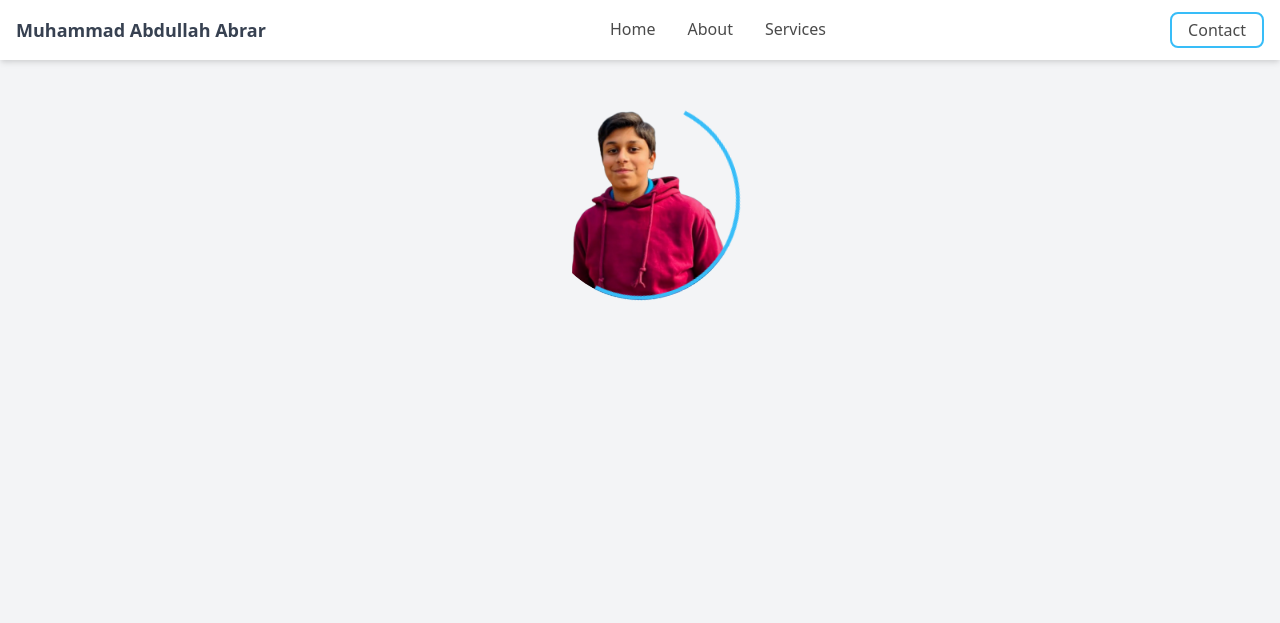
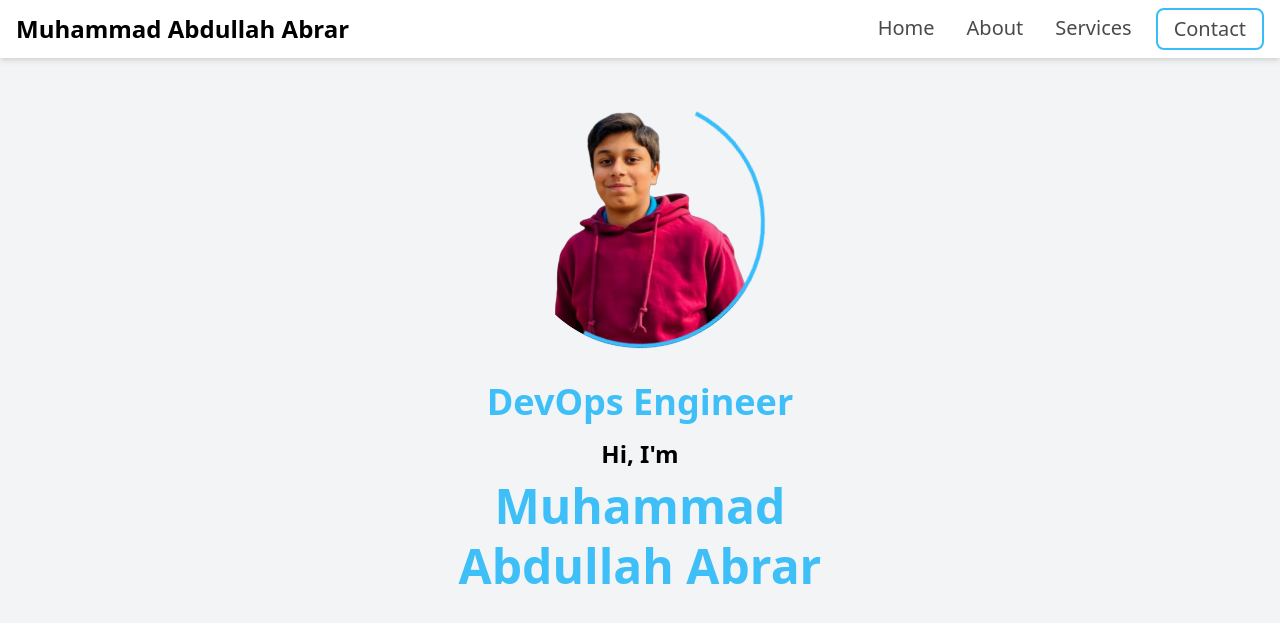
Before and after one commit to Abdullah-0-3/Abdullah-Portfolio, a Flask app: page / in a window 1280 px wide. Shown: the top 623 px of the page. Run offline with Flask 3, Linux system fonts and the light colour scheme.

Commit message:
4: Completed Half of Home Page

```diff
--- a/app/static/css/custom.css
+++ b/app/static/css/custom.css
@@ -1,13 +1,14 @@
 /* Link hover effect */
 .nav-link {
-    color: #4a4a4a; /* Default color */
+    color: #4a4a4a;
     transition: color 0.3s, border-bottom 0.3s;
     border-bottom: 2px solid transparent;
     padding: 2px 8px;
+    font-size: 1.25rem; /* Larger font size */
 }
 
 .nav-link:hover {
-    color: #38bdf8; /* Skyblue hover color */
+    color: #38bdf8;
     border-bottom: 2px solid #38bdf8;
 }
 
@@ -18,28 +19,29 @@
     border-radius: 8px;
     padding: 4px 16px;
     transition: color 0.3s, background-color 0.3s;
+    font-size: 1.25rem;
 }
 
 .btn-contact:hover {
     color: #38bdf8;
-    background-color: #e0f7ff; /* Light skyblue background */
+    background-color: #e0f7ff;
 }
 
-/* Profile picture border animation */
-.border-animation {
+/* Profile picture border animation - Larger Image */
+.border-animation-large {
     position: relative;
-    width: 200px;
-    height: 200px;
+    width: 250px; /* Slightly larger width */
+    height: 250px; /* Slightly larger height */
     margin: 0 auto;
 }
 
-.border-animation img {
+.border-animation-large img {
     border-radius: 50%;
     width: 100%;
     height: 100%;
 }
 
-.border-animation::before {
+.border-animation-large::before {
     content: "";
     position: absolute;
     top: 0;
@@ -53,11 +55,25 @@
     animation: rotateBorder 3s linear infinite;
 }
 
+/* Border Rotation */
 @keyframes rotateBorder {
-    from {
+    0% {
         transform: rotate(0deg);
     }
-    to {
+    100% {
         transform: rotate(360deg);
     }
 }
+
+/* Custom Font Sizes for Text Elements */
+.text-lg { font-size: 1.5rem; }      /* For "Hi, I'm" */
+.text-5xl { font-size: 3rem; color: #3fbff8;}        /* For larger name size */
+.text-xl { font-size: 2.25rem; color: #3fbff8;}       /* For skills text */
+
+/* Responsive Navigation for Mobile */
+@media (max-width: 768px) {
+    .nav-link,
+    .btn-contact {
+        font-size: 1rem;
+    }
+}
--- a/app/templates/base.html
+++ b/app/templates/base.html
@@ -3,32 +3,33 @@
 <head>
     <meta charset="UTF-8">
     <meta name="viewport" content="width=device-width, initial-scale=1.0">
-    <title>
-        {% block title %}
-        {% endblock %}
-    </title>
+    <title>{% block title %}{% endblock %}</title>
     <!-- Include Tailwind CSS CDN -->
     <link href="https://cdn.jsdelivr.net/npm/tailwindcss@2.2.19/dist/tailwind.min.css" rel="stylesheet">
     <link rel="stylesheet" href="{{ url_for('static', filename='css/custom.css') }}">
 </head>
 <body class="bg-gray-100">
 
-    <!-- Navigation Bar -->
+    <!-- Navigation Bar with Responsive Toggle -->
     <nav class="bg-white shadow-md">
-        <div class="container mx-auto px-4 py-3 flex justify-between items-center">
+        <div class="container mx-auto px-4 py-2 flex justify-between items-center">
             <!-- Left Side: Your Name -->
-            <div class="text-lg font-semibold text-gray-700">
+            <div class="text-lg font-semibold text-sky-500">
                 Muhammad Abdullah Abrar
             </div>
-                <!-- Right Side: Navigation Links -->
-                <div class="space-x-4 flex items-center">
-                    <a href="/home" class="nav-link">Home</a>
-                    <a href="/about" class="nav-link">About</a>
-                    <a href="/services" class="nav-link">Services</a>
-                    <!-- <a href="/contact" class="btn-contact">Contact</a> -->
-                </div>
-
-                <!-- Button: Contact -->
+            <!-- Hamburger Menu Icon for Mobile -->
+            <div class="md:hidden">
+                <button id="nav-toggle" class="focus:outline-none">
+                    <svg class="w-6 h-6 text-gray-700" fill="none" stroke="currentColor" viewBox="0 0 24 24" xmlns="http://www.w3.org/2000/svg">
+                        <path stroke-linecap="round" stroke-linejoin="round" stroke-width="2" d="M4 6h16M4 12h16M4 18h16"></path>
+                    </svg>
+                </button>
+            </div>
+            <!-- Right Side: Navigation Links -->
+            <div class="hidden md:flex space-x-4 items-center" id="nav-menu">
+                <a href="/home" class="nav-link">Home</a>
+                <a href="/about" class="nav-link">About</a>
+                <a href="/services" class="nav-link">Services</a>
                 <a href="/contact" class="btn-contact">Contact</a>
             </div>
         </div>
@@ -36,9 +37,16 @@
 
     <!-- Main Content Area -->
     <div class="container mx-auto mt-10 px-4">
-        {% block content %}
-        {% endblock %}
+        {% block content %}{% endblock %}
     </div>
 
+    <!-- JavaScript for Toggle -->
+    <script>
+        const navToggle = document.getElementById('nav-toggle');
+        const navMenu = document.getElementById('nav-menu');
+        navToggle.addEventListener('click', () => {
+            navMenu.classList.toggle('hidden');
+        });
+    </script>
 </body>
 </html>
--- a/app/templates/home.html
+++ b/app/templates/home.html
@@ -5,8 +5,36 @@
 {% endblock %}
 
 {% block content %}
-    <div class="border-animation mt-10">
+    <div class="text-center mt-10">
         <!-- Profile Image with Rotating Segmented Border -->
-        <img src="{{ url_for('static', filename='profile.png') }}" alt="Profile Picture of Muhammad Abdullah Abrar">
+        <div class="border-animation-large img">
+            <img src="{{ url_for('static', filename='profile.png') }}" alt="Profile Picture of Muhammad Abdullah Abrar">
+        </div>
+        <br>
+        <!-- Rotating Skills -->
+        <div id="skill-display" class="text-sky-500 text-xl font-semibold mt-4"></div>
+
+        <!-- Text Introduction -->
+        <p class="text-sky-500 text-lg font-semibold mt-6">Hi, I'm</p>
+
+        <!-- Name Display -->
+        <h1 class="text-sky-500 font-bold text-5xl leading-tight mt-2">
+            Muhammad<br>Abdullah Abrar
+        </h1>
+
     </div>
+
+    <script>
+        // JavaScript for Rotating Skills
+        const skills = ["DevOps Engineer", "System Administrator", "Python Developer"];
+        let skillIndex = 0;
+        const skillDisplay = document.getElementById("skill-display");
+
+        function rotateSkills() {
+            skillDisplay.textContent = skills[skillIndex];
+            skillIndex = (skillIndex + 1) % skills.length;
+            setTimeout(rotateSkills, 2000);
+        }
+        rotateSkills();
+    </script>
 {% endblock %}
```
Also changed, not shown: 1 other file.
